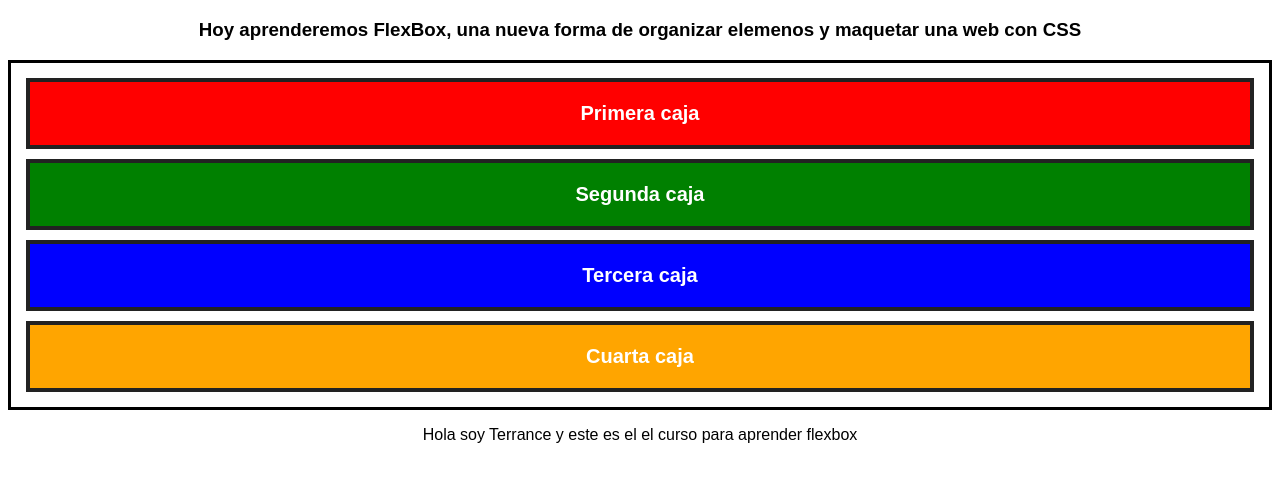
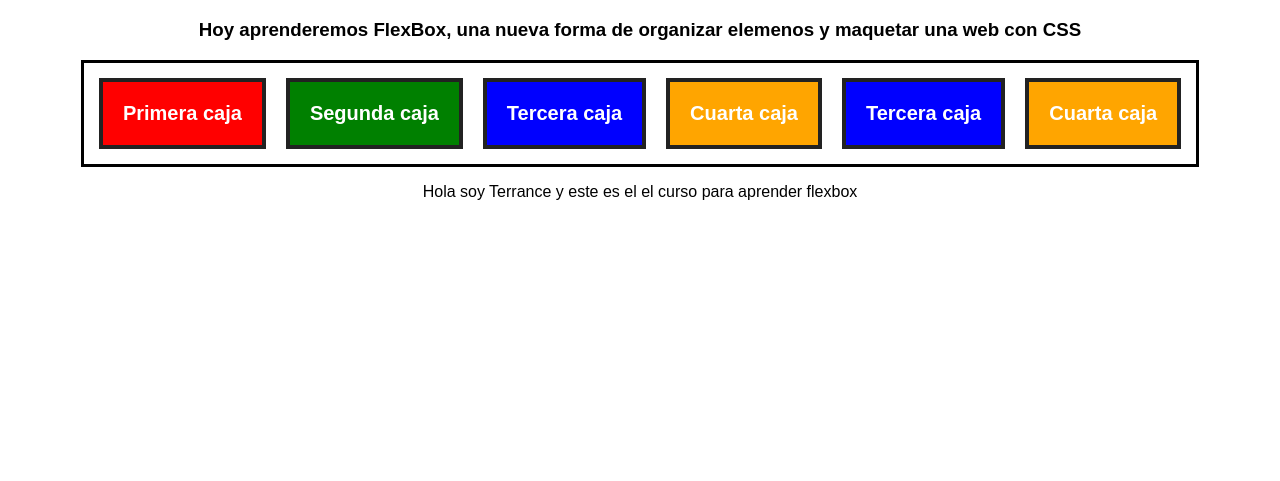
Before and after one commit to Dcterrance88/aprendiendo-flexbox, a plain HTML site: page index.html in a window 1280 px wide. Shown: the part 61-542 px from the top of the page. Drawn offline with Linux system fonts and the light colour scheme.

Commit message:
Tipos de cajas flexibles: flex y inline-flex
Se realizó un ejemplo de los dos tipos de contenedores flexibles, en bloque (flex) y en línea (inline-flex).

```diff
--- a/index.html
+++ b/index.html
@@ -25,6 +25,14 @@
       <div class="caja orange">
         Cuarta caja
       </div>
+
+      <div class="caja blue">
+        Tercera caja
+      </div>
+
+      <div class="caja orange">
+        Cuarta caja
+      </div>
     </section>
 
     <p>
--- a/styles.css
+++ b/styles.css
@@ -4,6 +4,8 @@ body{
 }
 
 #layout{
+  /*display: flex; el contenedor se comporta como un bloque, es decir, ocupa todo el espacio horizontal disponible*/
+  display: inline-flex;/*el contenedor se comporta como un elemento en-línea (ocupa sólo el espacio horizontal necesario y pueden colocarse unos detrás de otros en la misma línea)*/
   border: 3px solid black;
   padding: 5px;
 }
```
